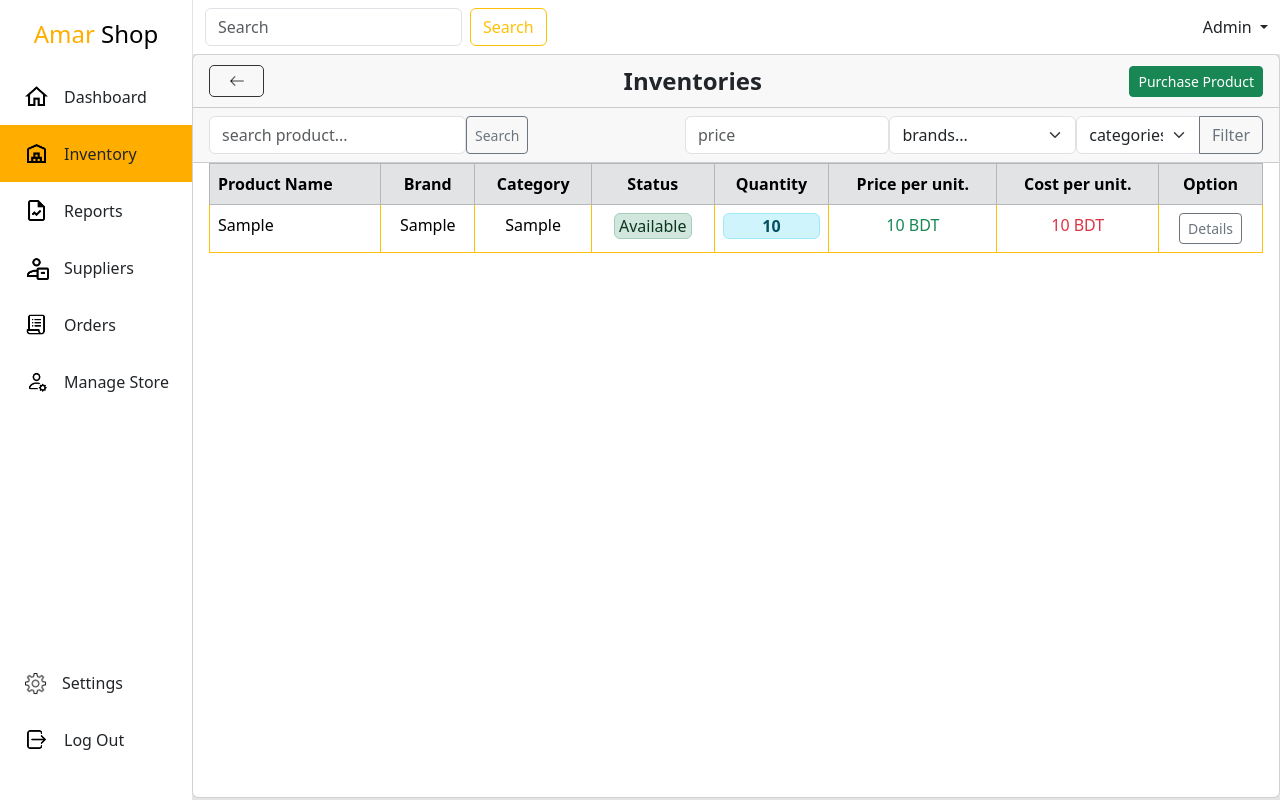
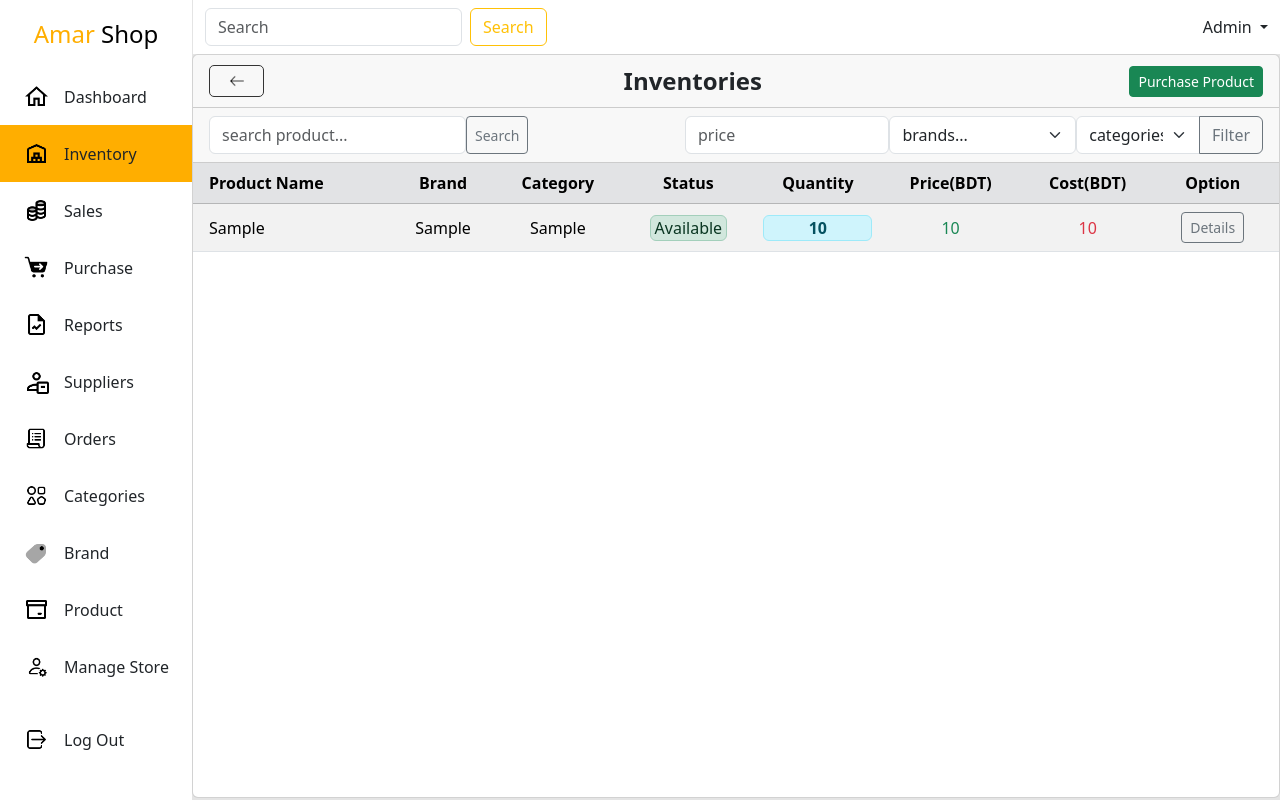
Before and after one commit to tanvirmahmud66/Business_Solutions, a Django app: page /admin-panel/inventory/inventory-list/ in a window 1280 px wide. Run offline with Django 4.2, Linux system fonts and the light colour scheme; a user stored in the database is signed in; tables that the repository leaves empty hold one stand-in row (values such as "Sample post"); some libraries are stand-ins or nearby versions.

Commit message:
26th March

```diff
--- a/Business_Solutions/app/urls.py
+++ b/Business_Solutions/app/urls.py
@@ -65,14 +65,15 @@ urlpatterns = [
     path('dashboard/', DashboardView.as_view(), name='dashboard'),
 
     path('inventory/', InventoryView.as_view(), name='inventory'),
-    path('inventory/sales-list/',SalesListView.as_view(),name='sales-list'),
-    path('inventory/sales/new-sale/',ClientUserView.as_view(),name='new-sale'),
-    path('inventory/sales/<int:pk>/sale-details/',SaleDetailsView.as_view(),name='sale-details'),
-    path('inventory/sales/new-sale/<str:pk>/invoice/', InvoiceListView.as_view(),name='invoice-list'),
-    path('inventory/sales/new-sale/<str:pk>/invoice/add-item/',InvoiceAddItem.as_view(),name='invoice-add-item'),
+
+    path('sales/sales-list/',SalesListView.as_view(),name='sales-list'),
+    path('sales/new-sale/',ClientUserView.as_view(),name='new-sale'),
+    path('sales/<int:pk>/sale-details/',SaleDetailsView.as_view(),name='sale-details'),
+    path('sales/new-sale/<str:pk>/invoice/', InvoiceListView.as_view(),name='invoice-list'),
+    path('sales/new-sale/<str:pk>/invoice/add-item/',InvoiceAddItem.as_view(),name='invoice-add-item'),
     path('get_filtered_products/', get_filtered_products, name='get_filtered_products'),
-    path('inventory/sales/new-sale/<str:email>/invoice/<int:pk>/remove-item/',InvoiceRemoveItem.as_view(),name='invoice-remove-item'),
-    path('inventory/sales/new-sale/<str:pk>/payment/',SalesPayment.as_view(),name='sales-payment'),
+    path('sales/new-sale/<str:email>/invoice/<int:pk>/remove-item/',InvoiceRemoveItem.as_view(),name='invoice-remove-item'),
+    path('sales/new-sale/<str:pk>/payment/',SalesPayment.as_view(),name='sales-payment'),
 
     path('inventory/inventory-list/', InventoryListView.as_view(), name='inventory-list'),
     path('inventory/<int:pk>/details/',InventoryDetailsView.as_view(),name='inventory-details'),
@@ -80,27 +81,27 @@ urlpatterns = [
     path('inventory/<int:pk>/update/',InventoryUpdateView.as_view(),name='inventory-update'),
     path('inventory/<int:pk>/delete/',InventoryDeleteView.as_view(),name='inventory-delete'),
 
-    path('inventory/purchase/', PurchaseListView.as_view(),name='purchase-list'),
-    path('inventory/purchase/new-purchase/',PurchaseCreateView.as_view(),name='new-purchase'),
-    path('inventory/purchase/<int:pk>/details/',PurchaseDetailsView.as_view(),name='purchase-details'),
-    path('inventory/purchase/<int:pk>/update/',PurchaseUpdateView.as_view(),name='purchase-update'),
-    path('inventory/purchase/<int:pk>/delete/',PurchaseDeleteView.as_view(),name='purchase-delete'),
+    path('purchase/purchase-list/', PurchaseListView.as_view(),name='purchase-list'),
+    path('purchase/new-purchase/',PurchaseCreateView.as_view(),name='new-purchase'),
+    path('purchase/<int:pk>/details/',PurchaseDetailsView.as_view(),name='purchase-details'),
+    path('purchase/<int:pk>/update/',PurchaseUpdateView.as_view(),name='purchase-update'),
+    path('purchase/<int:pk>/delete/',PurchaseDeleteView.as_view(),name='purchase-delete'),
 
-    path('inventory/product/product-list/', ProductListView.as_view(), name='product-list'),
-    path('inventory/product/create-product/', CreateProductView.as_view(), name='create-product'),
-    path('inventory/product/<int:pk>/details/', ProductDetailsView.as_view(), name='product-details'),
-    path('inventory/product/<int:pk>/update/', ProductUpdateView.as_view(), name='product-update'),
-    path('inventory/product/<int:pk>/delete/',ProductDeleteView.as_view(), name='product-delete'),
+    path('product/product-list/', ProductListView.as_view(), name='product-list'),
+    path('product/create-product/', CreateProductView.as_view(), name='create-product'),
+    path('product/<int:pk>/details/', ProductDetailsView.as_view(), name='product-details'),
+    path('product/<int:pk>/update/', ProductUpdateView.as_view(), name='product-update'),
+    path('product/<int:pk>/delete/',ProductDeleteView.as_view(), name='product-delete'),
 
-    path('inventory/category/category-list/',CategoryListView.as_view(),name='category-list'),
-    path('inventory/category/create-category/', CreateCategoryView.as_view(), name='create-category'),
-    path('inventory/category/<int:pk>/update/',CategoryUpdateView.as_view(),name='category-update'),
-    path('inventory/category/<int:pk>/delete/',CategoryDeleteView.as_view(),name='category-delete'),
+    path('category/category-list/',CategoryListView.as_view(),name='category-list'),
+    path('category/create-category/', CreateCategoryView.as_view(), name='create-category'),
+    path('category/<int:pk>/update/',CategoryUpdateView.as_view(),name='category-update'),
+    path('category/<int:pk>/delete/',CategoryDeleteView.as_view(),name='category-delete'),
 
-    path('inventory/brand/brand-list/', BrandListView.as_view(), name='brand-list'),
-    path('inventory/brand/create-brand/', CreateBrandView.as_view(), name='create-brand'),
-    path('inventory/brand/<int:pk>/update/', BrandUpdateView.as_view(), name='brand-update'),
-    path('inventory/brand/<int:pk>/delete', BrandDeleteView.as_view(), name='brand-delete'),
+    path('brand/brand-list/', BrandListView.as_view(), name='brand-list'),
+    path('brand/create-brand/', CreateBrandView.as_view(), name='create-brand'),
+    path('brand/<int:pk>/update/', BrandUpdateView.as_view(), name='brand-update'),
+    path('brand/<int:pk>/delete', BrandDeleteView.as_view(), name='brand-delete'),
 
 
     path('reports/', ReportView.as_view(), name='reports'),
--- a/Business_Solutions/app/views.py
+++ b/Business_Solutions/app/views.py
@@ -3,6 +3,7 @@ from django.contrib.auth.forms import UserCreationForm, AuthenticationForm
 from django.contrib.auth.views import LoginView, LogoutView
 from django.contrib.auth.mixins import LoginRequiredMixin
 from datetime import datetime
+from django.db.models.query import QuerySet
 from django.shortcuts import redirect
 from django.forms import BaseModelForm
 from django.http import HttpResponse
@@ -112,7 +113,24 @@ class SalesListView(SuperuserRequiredMixin, ListView):
     context_object_name = 'Sales'
     template_name = 'inventory/sales/salesList.html'
 
+    def get_queryset(self):
+        queryset = super().get_queryset()
+        search_q = self.request.GET.get('q', None)
 
+        # if search_q:
+        #     queryset = queryset.filter(user__first_name__icontains=search_q)
+
+        if search_q:
+            queryset = queryset.filter(
+                Q(general_user__first_name__icontains=search_q) |
+                Q(general_user__last_name__icontains=search_q) |
+                Q(general_user__email__icontains=search_q) |
+                Q(user__first_name__icontains=search_q) |
+                Q(user__last_name__icontains=search_q) |
+                Q(user__email__icontains=search_q)
+            )
+
+        return queryset
 
 # --------------------------------------------------------------- Sale Details View
 class SaleDetailsView(SuperuserRequiredMixin, DetailView):
--- a/Business_Solutions/templates/Layout.html
+++ b/Business_Solutions/templates/Layout.html
@@ -40,9 +40,21 @@
                         </a>
                     </li>
                     <li class="navItem">
-                        <a href="{%url 'inventory'%}" >
+                        <a href="{%url 'inventory-list'%}" >
                             <img src="{%static 'icons/nav/inventory.png'%}" width="25" alt="Inventory"/>
                             <div class="navtitle">Inventory</div>
+                        </a>
+                    </li>
+                    <li class="navItem">
+                        <a href="{%url 'sales-list'%}" >
+                            <img src="{%static 'icons/nav/sales.png'%}" width="25" alt="Inventory"/>
+                            <div class="navtitle">Sales</div>
+                        </a>
+                    </li>
+                    <li class="navItem">
+                        <a href="{%url 'purchase-list'%}" >
+                            <img src="{%static 'icons/nav/purchase.png'%}" width="25" alt="Inventory"/>
+                            <div class="navtitle">Purchase</div>
                         </a>
                     </li>
                     <li class="navItem">
@@ -64,6 +76,24 @@
                         </a>
                     </li>
                     <li class="navItem">
+                        <a href="{%url 'category-list'%}">
+                            <img src="{%static 'icons/nav/category.png'%}" width="25" alt="Orders"/>
+                            <div class="navtitle">Categories</div>
+                        </a>
+                    </li>
+                    <li class="navItem">
+                        <a href="{%url 'brand-list'%}">
+                            <img src="{%static 'icons/nav/brand.png'%}" width="25" alt="Orders"/>
+                            <div class="navtitle">Brand</div>
+                        </a>
+                    </li>
+                    <li class="navItem">
+                        <a href="{%url 'product-list'%}">
+                            <img src="{%static 'icons/nav/product.png'%}" width="25" alt="Orders"/>
+                            <div class="navtitle">Product</div>
+                        </a>
+                    </li>
+                    <li class="navItem">
                         <a href="{%url 'manage'%}">
                             <img src="{%static 'icons/nav/manage.png'%}" width="25" alt="Manage_Store"/>
                             <div class="navtitle">Manage Store</div>
@@ -73,12 +103,12 @@
             </div>
             <div class="lower">
                 <ul class="navList">
-                    <li class="navItem">
+                    <!-- <li class="navItem">
                         <a href="#">
                             <img src="{%static 'icons/nav/settings.png'%}" width="23" alt="Settings"/>
                             <div class="navtitle">Settings</div>
                         </a>
-                    </li>
+                    </li> -->
                     <li class="navItem">
                         <a href="{%url 'admin-logout'%}">
                             <img src="{%static 'icons/nav/logout.png'%}" width="25" alt="Logout"/>
--- a/Business_Solutions/templates/inventory/inventoryList.html
+++ b/Business_Solutions/templates/inventory/inventoryList.html
@@ -52,45 +52,49 @@
 
             </div>
         </div>
-        <div class="card-body p-0 ps-3 pe-3 overflow-scroll">
-            <table class="table table-bordered border-warning">
+        <div class="card-body p-0 overflow-scroll">
+            <table class="table table-striped">
                 <thead class="table-secondary sticky-top">
                     <tr>
-                        <th scope="col">Product Name</th>
-                        <th scope="col" class="text-center">Brand</th>
-                        <th scope="col" class="text-center">Category</th>
-                        <th scope="col" class="text-center">Status</th>
-                        <th scope="col" class="text-center">Quantity</th>
-                        <th scope="col" class="text-center">Price per unit.</th>
-                        <th scope="col" class="text-center">Cost per unit.</th>
-                        <th scope="col" class="text-center">Option</th>
+                        <th scope="col" class="ps-3 align-middle">Product Name</th>
+                        <th scope="col" class="text-center align-middle">Brand</th>
+                        <th scope="col" class="text-center align-middle">Category</th>
+                        <th scope="col" class="text-center align-middle">Status</th>
+                        <th scope="col" class="text-center align-middle">Quantity</th>
+                        <th scope="col" class="text-center align-middle">Price(BDT)</th>
+                        <th scope="col" class="text-center align-middle">Cost(BDT)</th>
+                        <th scope="col" class="pe-3 text-center align-middle">Option</th>
                     </tr>
                 </thead>
                 <tbody>
                     {%for inventory in inventories%}
                     <tr>
-                        <td><a href="{%url 'inventory-details' inventory.id%}">{{inventory.product}}</a></td>
-                        <td class="text-center">{{inventory.product.brand}}</td>
-                        <td class="text-center">{{inventory.product.category}}</td>
-                        <td class="text-center">
+                        <td class="ps-3 align-middle"><a href="{%url 'inventory-details' inventory.id%}">{{inventory.product}}</a></td>
+                        <td class="text-center align-middle">
+                            <div>
+                                {{inventory.product.brand}}
+                            </div>
+                        </td>
+                        <td class="text-center align-middle">{{inventory.product.category}}</td>
+                        <td class="text-center align-middle">
                             {%if inventory.quantity < 5 and inventory.quantity > 0 %}
-                                <button class="alert alert-warning p-0 ps-1 pe-1 m-0 width-auto">Running out</button>
+                                <button class="alert alert-warning p-0 ps-1 pe-1 m-0 width-auto">Low</button>
                             {%elif inventory.quantity == 0%}
-                                <button class="alert alert-danger p-0 ps-1 pe-1 m-0 width-auto">Out of stock</button>
+                                <button class="alert alert-danger p-0 ps-1 pe-1 m-0 width-auto">Stock out</button>
                             {%else%}
                                 <button class="alert alert-success p-0 ps-1 pe-1 m-0 width-auto">Available</button>
                             {%endif%}
                         </td>
-                        <td class="text-center"><div class="alert alert-info fw-bold p-0 m-0 width-auto">{{inventory.quantity}}</div></td>
+                        <td class="text-center align-middle"><div class="alert alert-info fw-bold p-0 m-0 width-auto">{{inventory.quantity}}</div></td>
                         {%if inventory.unit_price%}
-                        <td class="text-center text-success">{{inventory.unit_price}} BDT</td>
+                        <td class="text-center align-middle text-success">{{inventory.unit_price}}</td>
                         {%else%}
-                        <td class="text-center">
+                        <td class="text-center align-middle">
                             <a href="{%url 'inventory-setPrice' inventory.id%}" class="btn btn-sm btn-outline-success">Set Price</a>
                         </td>
                         {%endif%}
-                        <td class="text-center text-danger">{{ inventory.unit_cost }} BDT</td>
-                        <td class="text-center"><a href="{%url 'inventory-details' inventory.id%}" class="btn btn-sm btn-outline-secondary">Details</a></td>
+                        <td class="text-center align-middle text-danger">{{ inventory.unit_cost }}</td>
+                        <td class="pe-3 text-center align-middle"><a href="{%url 'inventory-details' inventory.id%}" class="btn btn-sm btn-outline-secondary">Details</a></td>
                       </tr>
                     {%endfor%}
                 </tbody>
--- a/Business_Solutions/templates/inventory/sales/saleDetails.html
+++ b/Business_Solutions/templates/inventory/sales/saleDetails.html
@@ -81,7 +81,7 @@
                     </div>
                 </div>
                 <div class="col">
-                    <table class="table">
+                    <table class="table border">
                         <thead class="sticky-top table-secondary">
                             <tr>
                                 <th scope="col">Product</th>
```
Also changed, not shown: Business_Solutions/templates/inventory/product/productList.html (+14 -14 lines), Business_Solutions/templates/inventory/purchase/purchaseList.html (+20 -20 lines), Business_Solutions/templates/inventory/sales/salesList.html (+27 -43 lines), Business_Solutions/templates/suppliers/supplierList.html (+14 -14 lines), Business_Solutions/static/icons/nav/brand.png (added), Business_Solutions/static/icons/nav/category.png (added), Business_Solutions/static/icons/nav/product.png (added), Business_Solutions/static/icons/nav/purchase.png (added), Business_Solutions/static/icons/nav/sales.png (added).
